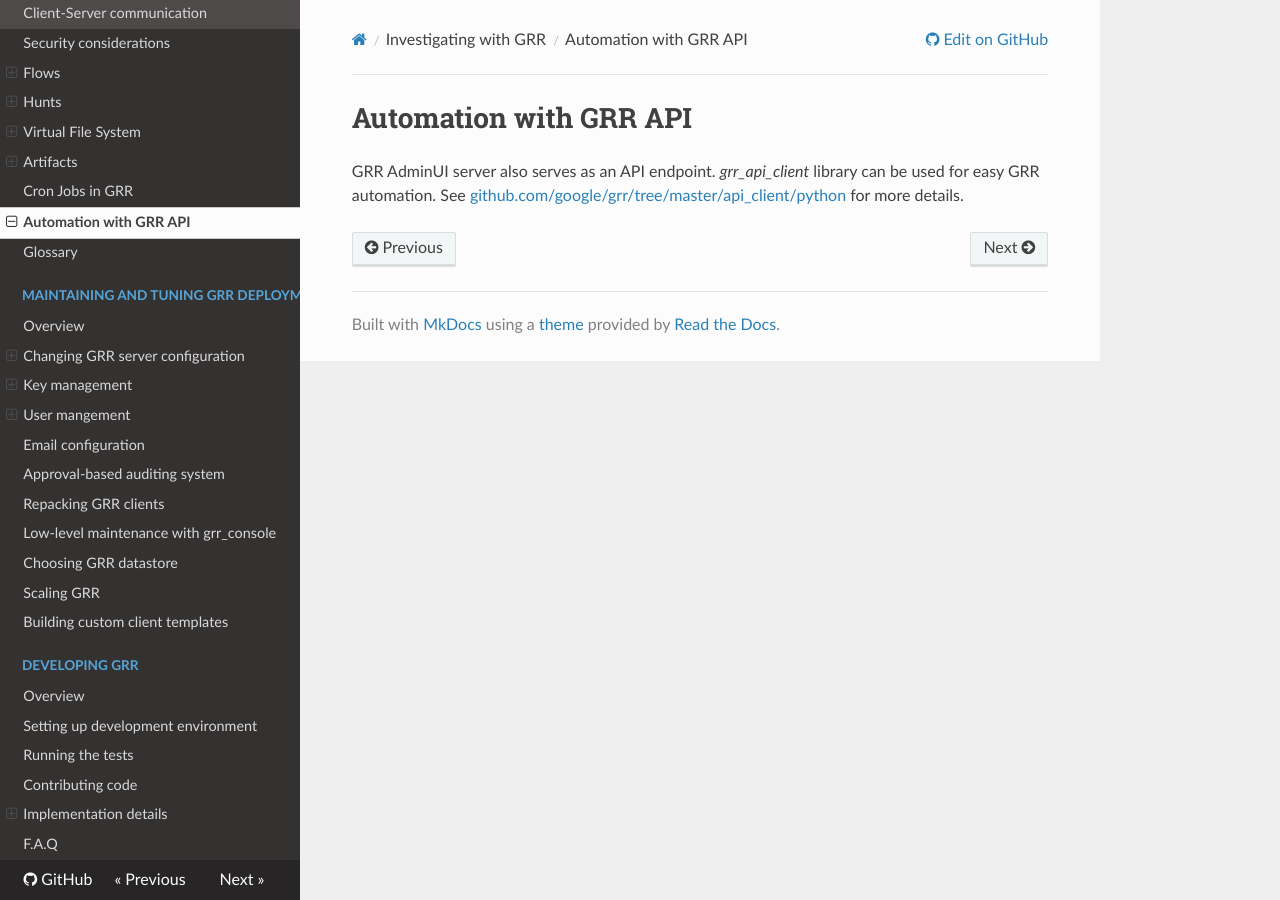
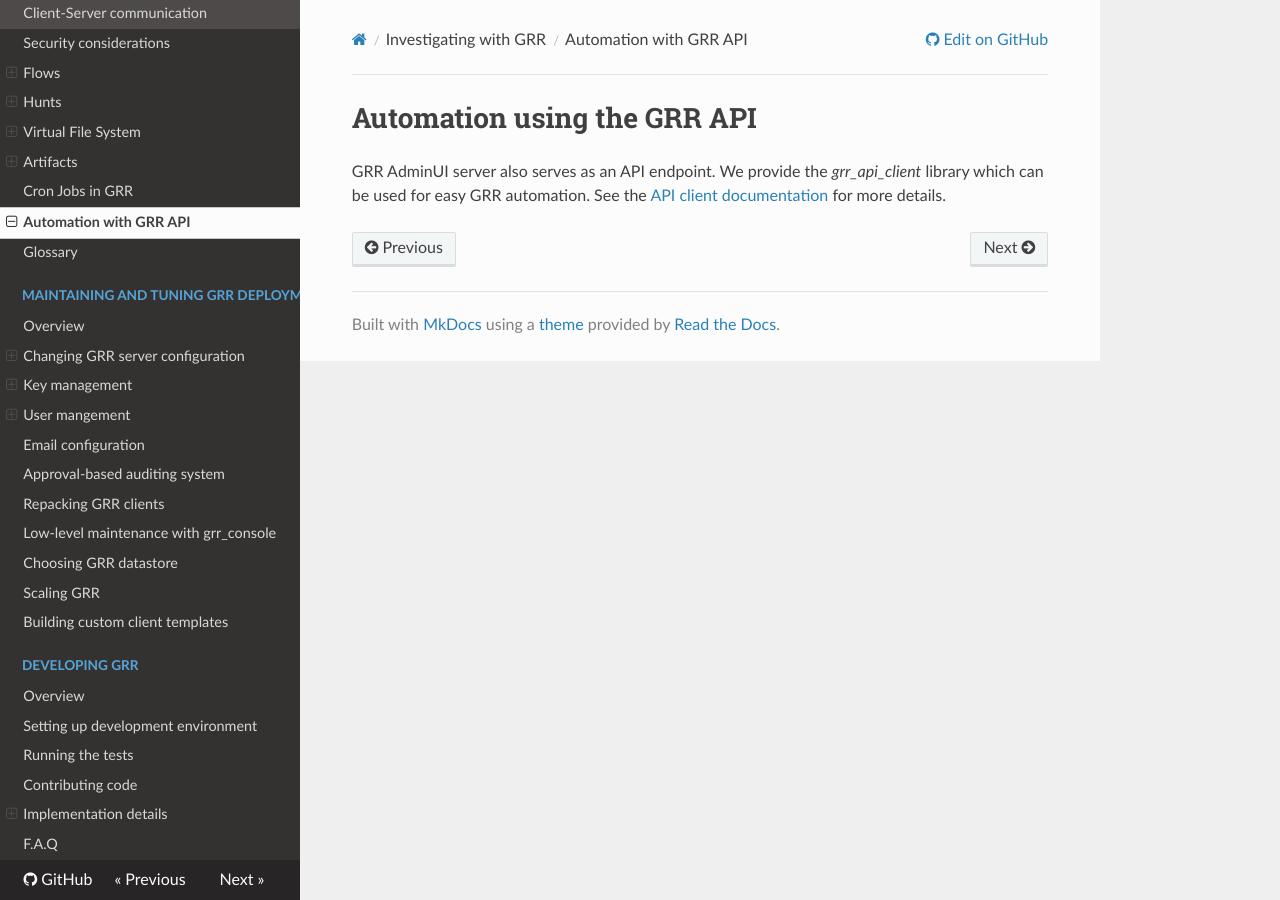
Before and after one commit to google/grr-doc, an MkDocs documentation site: the page built from docs/investigating-with-grr/automation-with-api.md, in a window 1280 px wide. Built offline with MkDocs 1.6.1, drawn with Linux system fonts in a browser that asks for light colours; nearby versions of some CDN libraries; old or Windows-style settings are respelled for this version of MkDocs.

Commit message:
Some changes to API docs.

```diff
--- a/docs/investigating-with-grr/automation-with-api.md
+++ b/docs/investigating-with-grr/automation-with-api.md
@@ -1,4 +1,3 @@
-# Automation with GRR API
+# Automation using the GRR API
 
-GRR AdminUI server also serves as an API endpoint. *grr_api_client* library
-can be used for easy GRR automation. See [github.com/google/grr/tree/master/api_client/python](https://github.com/google/grr/tree/master/api_client/python) for more details.
+GRR AdminUI server also serves as an API endpoint. We provide the *grr_api_client* library which can be used for easy GRR automation. See the [API client documentation](https://github.com/google/grr/tree/master/api_client/python) for more details.
```
